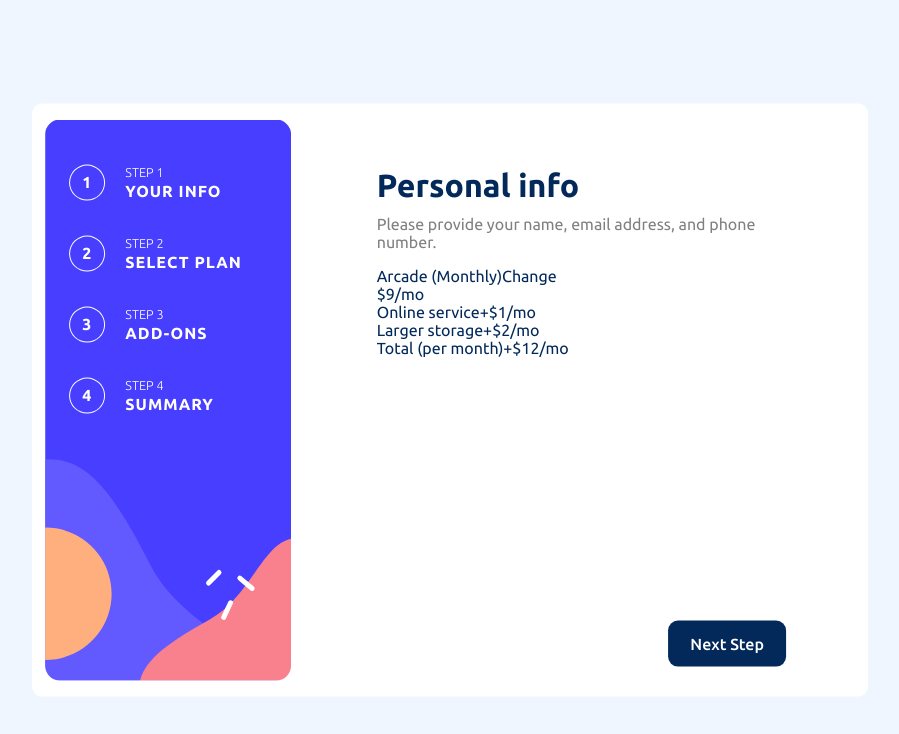
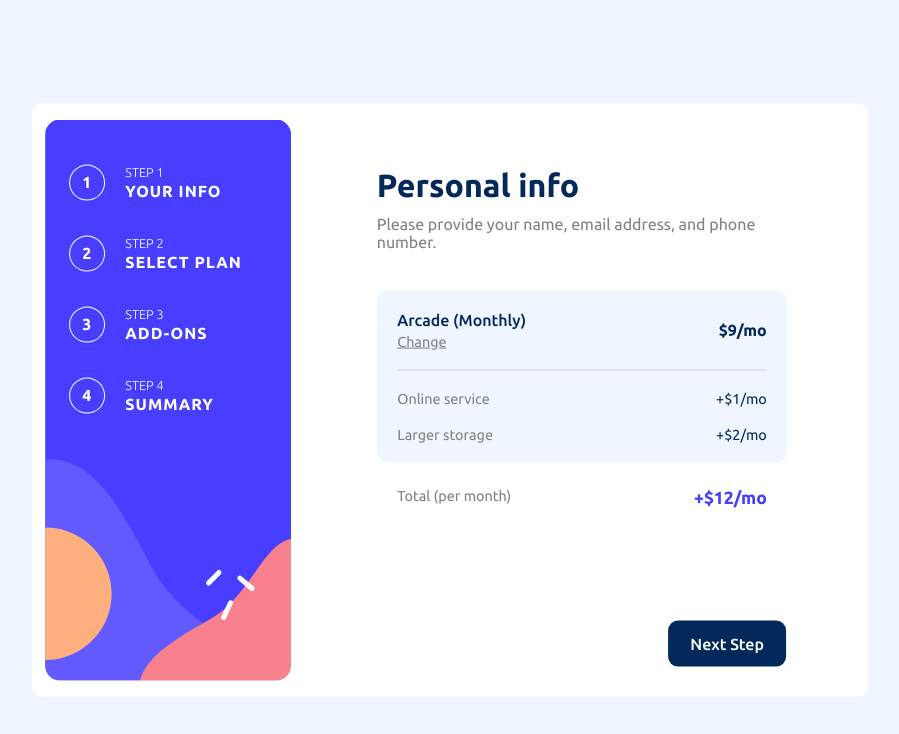
Before and after one commit to lilygo92/multi-step-form, a React (Create React App) app: page / in a window 1280 px wide. Shown: the top 734 px of the page, without its empty margins (190-1089 px from the left). Built offline with nearby package versions, Linux system fonts and the light colour scheme.

Commit message:
Add styling for summary component

```diff
--- a/src/App.scss
+++ b/src/App.scss
@@ -23,6 +23,13 @@ body {
   justify-content: space-evenly;
   align-items: center;
   font-size: 16px;
+}
+
+.form-section {
+  width: 66.4%;
+  height: 97.6%;
+  display: flex;
+  justify-content: center;
 }
 
 .sidebar {
@@ -77,26 +84,19 @@ body {
   }
 }
 
-.form-section {
-  width: 66.4%;
-  height: 97.6%;
-  display: flex;
-  justify-content: center;
-}
-
 #personal-info {
   width: 74%;
   padding-top: 34px;
   padding-bottom: 15px;
   color: hsl(213, 96%, 18%);
-}
 
-#personal-info h1 {
-  margin-bottom: -5px;
-}
+  h1 {
+    margin-bottom: -5px;
+  }
 
-#personal-info p {
-  color: grey;
+  p {
+    color: grey;
+  }
 }
 
 .next-button {
@@ -212,6 +212,85 @@ body {
       }
     }
   }
+
+  &--summary  {
+    margin-top: 40px;
+
+    .summary {
+      background-color: hsl(217, 100%, 97%);
+      display: flex;
+      align-items: center;
+      flex-direction: column;
+      border-radius: 10px;
+
+      &--plan {
+        display: flex;
+        justify-content: space-between;
+        align-items: center;
+        border-bottom: solid 1px lightgray;
+        width: 90%;
+
+        &_description {
+          display: flex;
+          flex-direction: column;
+          margin: 20px 0;
+
+          &--type {
+            font-weight: 500;
+            margin-bottom: 5px;
+          }
+
+          &--change {
+            font-size: 0.9rem;
+            color: gray;
+            text-decoration: underline;
+          }
+        }
+
+        &_price {
+          font-weight: 700;
+        }
+      }
+
+      &--add-ons {
+        width: 90%;
+        margin-bottom: 20px;
+
+        &_item {
+          display: flex;
+          justify-content: space-between;
+
+          &--type {
+            color: gray;
+          }
+
+          span {
+            margin-top: 20px;
+            font-size: 0.9rem;
+          }
+        }
+      }
+
+      &--total {
+        display: flex;
+        justify-content: space-between;
+        margin-top: 25px;
+        width: 90%;
+        margin-left: 5%;
+
+        &_text {
+          font-size: 0.9rem;
+          color: gray;
+        }
+
+        &_price {
+          font-size: 1.1rem;
+          font-weight: 700;
+          color: hsl(243, 100%, 62%);
+        }
+      }
+    }
+  }
 }
 
 .plan-toggle {
--- a/src/components/forms/Summary.js
+++ b/src/components/forms/Summary.js
@@ -4,44 +4,30 @@ export default function Summary() {
   return (
     <>
       <div className="form--summary">
+
         <div className="summary">
           <div className="summary--plan">
-            <span className="summary--plan_type">
-              Arcade (Monthly)
-            </span>
-            <span className="summary--plan_change">
-              Change
-            </span>
+            <div className="summary--plan_description">
+              <span className="summary--plan_description--type">Arcade (Monthly)</span>
+              <span className="summary--plan_description--change">Change</span>
+            </div>
+            <span className="summary--plan_price">$9/mo</span>
           </div>
-          <span className="summary--plan_price">
-            $9/mo
-          </span>
-        </div>
-        <div className="summary">
-          <div className="summary--add-on">
-            <span className="summary--add-on_type">
-              Online service
-            </span>
-            <span className="summary--add-on_price">
-              +$1/mo
-            </span>
+          <div className="summary--add-ons">
+            <div className="summary--add-ons_item">
+              <span className="summary--add-ons_item--type">Online service</span>
+              <span className="summary--add-ons_item--price">+$1/mo</span>
+            </div>
+            <div className="summary--add-ons_item">
+              <span className="summary--add-ons_item--type">Larger storage</span>
+              <span className="summary--add-ons_item--price">+$2/mo</span>
+            </div>
           </div>
-          <div className="summary--add-on">
-            <span className="summary--add-on_type">
-              Larger storage
-            </span>
-            <span className="summary--add-on_price">
-              +$2/mo
-            </span>
-          </div>
+
         </div>
         <div className="summary--total">
-          <span className="summary--total_text">
-            Total (per month)
-          </span>
-          <span className="summary--total_price">
-            +$12/mo
-          </span>
+          <span className="summary--total_text">Total (per month)</span>
+          <span className="summary--total_price">+$12/mo</span>
         </div>
       </div>
     </>
```
